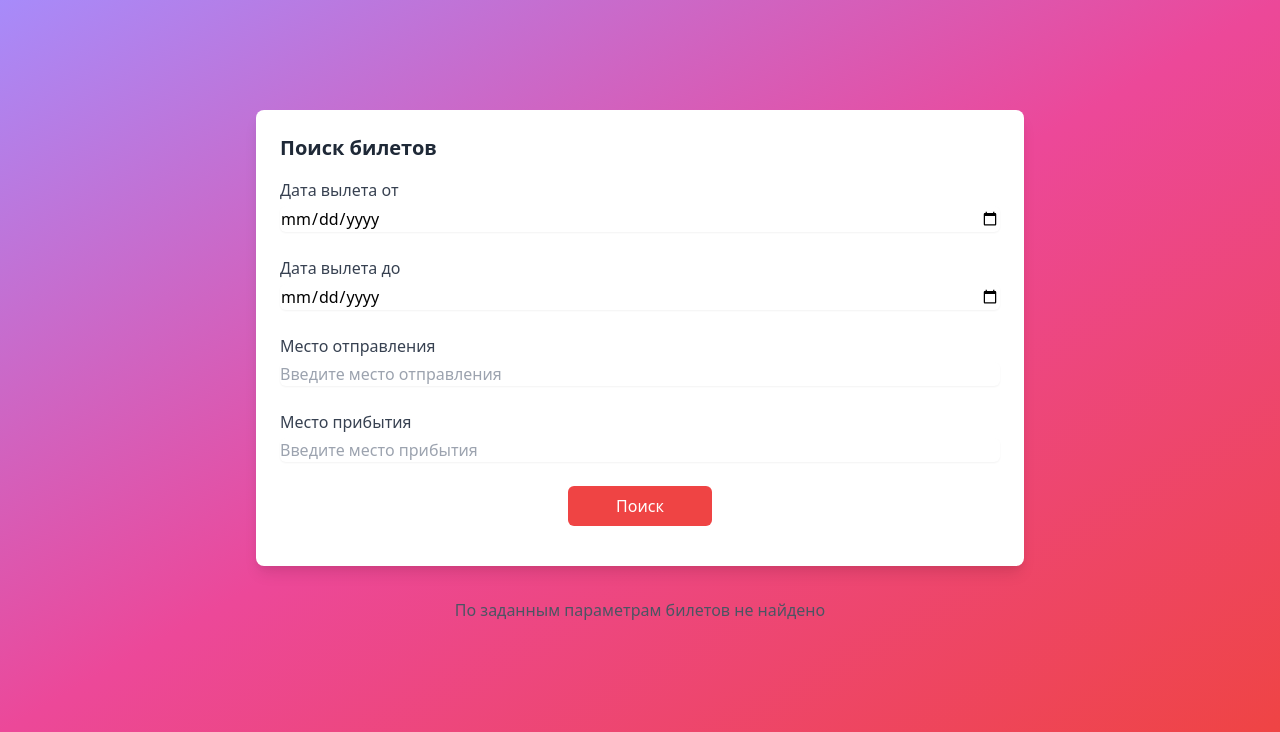
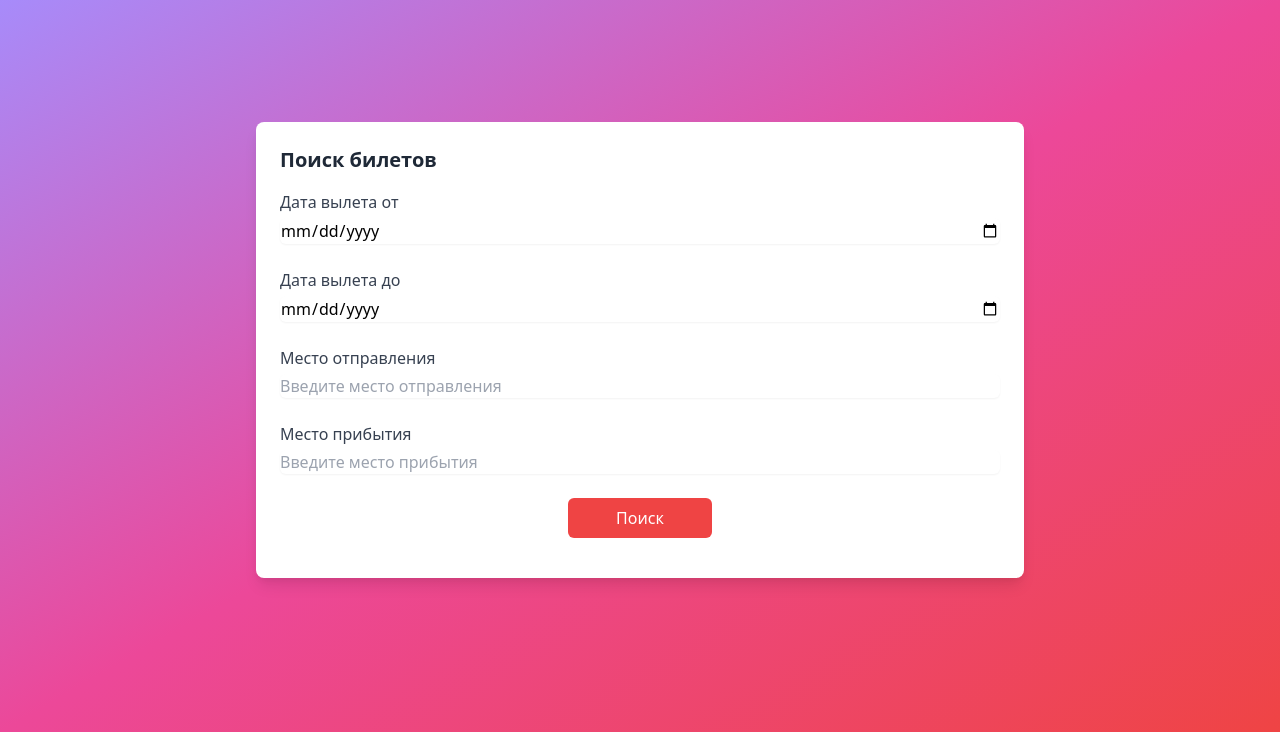
Before and after one commit to RedRim/Airlines-db, a FastAPI app: page / in a window 1280 px wide. Shown: the part 68-800 px from the top of the page. Run offline with FastAPI, Linux system fonts and the light colour scheme.

```diff
--- a/templates/tickets/tickets.html
+++ b/templates/tickets/tickets.html
@@ -70,8 +70,6 @@
           </div>
         </div>
       {% endfor %}
-    {% else %}
-      <p class="text-gray-600">По заданным параметрам билетов не найдено</p>
     {% endif %}
   </div>
 </div>
```
